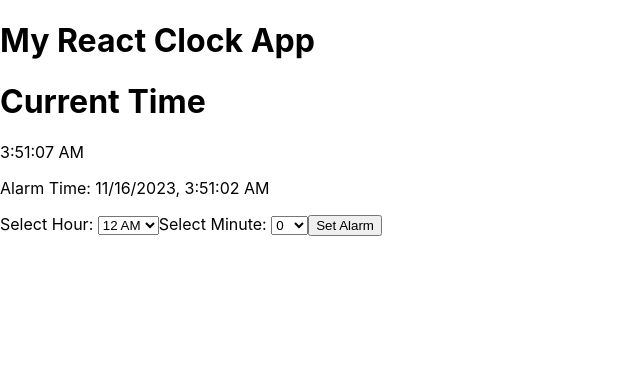
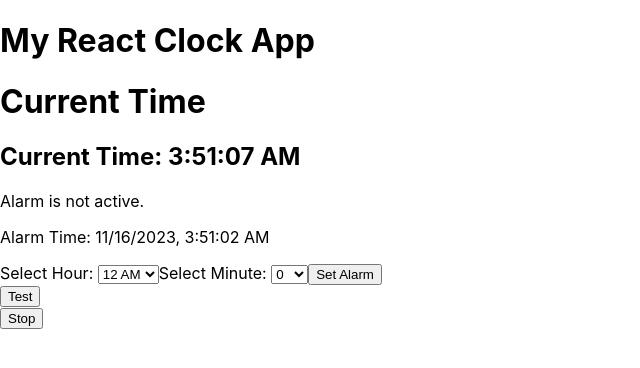
Before and after one commit to VictorKwong/reactDigitalClock, a React (Create React App) app: page / in a window 1280 px wide. Shown: the top 368 px of the page, without its empty margins (0-640 px from the left). Built offline with nearby package versions, Linux system fonts and the light colour scheme.

Commit message:
update Stop, Test, Loop, time remain function

```diff
--- a/src/Clock.js
+++ b/src/Clock.js
@@ -8,6 +8,7 @@ function Clock() {
     const [isAlertVisible, setAlertVisible] = useState(false);
     const [selectedHour, setSelectedHour] = useState(0);
     const [selectedMinute, setSelectedMinute] = useState(0);
+    const [remainingTime, setRemainingTime] = useState(null);
     const audioRef = useRef(new Audio(alarmSound));
 
     useEffect(() => {
@@ -25,6 +26,12 @@ function Clock() {
         if(isAlarmActive && (currentTime >= alarmTime)){
             playAlarm();
             setIsAlarmActive(false);
+        } else {
+            const timeDiff = alarmTime.getTime() - currentTime.getTime();
+            const remainingHours = Math.floor(timeDiff / (1000 * 60 * 60));
+            const remainingMinutes = Math.floor((timeDiff % (1000 * 60 * 60)) / (1000 * 60));
+            const remainingSeconds = Math.floor((timeDiff % (1000 * 60)) / 1000);
+            setRemainingTime({ hours: remainingHours, minutes: remainingMinutes, seconds: remainingSeconds });
         }
 
     }, [isAlarmActive, currentTime, alarmTime]);
@@ -33,6 +40,7 @@ function Clock() {
     const playAlarm = () => {
         setAlertVisible(true);
         const audio = audioRef.current;
+        audio.loop = true;
         audio.play();
     }
 
@@ -66,6 +74,14 @@ function Clock() {
         setIsAlarmActive(true);
     }
 
+    const handleCloseAlarm = () => {
+        const audio = audioRef.current;
+        audio.currentTime = 0;
+        audio.pause();
+        setAlertVisible(false);
+        setIsAlarmActive(false);
+    }
+
     const handleHourChange = (event) => {
         setSelectedHour(parseInt(event.target.value, 10));
       };
@@ -78,9 +94,19 @@ function Clock() {
     <div>
         <div>
             <h1>Current Time</h1>
-            <p>{currentTime.toLocaleTimeString()}</p>
+            <h2>Current Time: {currentTime.toLocaleTimeString()}</h2>
         </div>
-
+        <div>
+            {isAlarmActive && remainingTime ? (
+                <div>
+                    <p>Remaining Time: {remainingTime.hours < 10 ? "0" + remainingTime.hours : remainingTime.hours}:{remainingTime.minutes < 10 ? "0" + remainingTime.minutes : remainingTime.minutes}:{remainingTime.seconds < 10 ? "0" + remainingTime.seconds : remainingTime.seconds}</p>
+                </div>
+            ) : (
+                <div>
+                    <p>Alarm is not active.</p>
+                </div>
+            )}
+        </div>
         <div>
             <p>Alarm Time: {alarmTime.toLocaleString()}</p>
             <label>Select Hour: </label>
@@ -102,6 +128,13 @@ function Clock() {
             <button onClick={handleSetAlarm}>Set Alarm</button>
         </div>
 
+        <div>
+            <button onClick={playAlarm}>Test</button>
+        </div>
+        <div>
+            <button onClick={handleCloseAlarm}>Stop</button>
+        </div>
+
         {isAlertVisible && (
         <div className="alert-window">
           <p>Alarm is ringing!</p>
```
